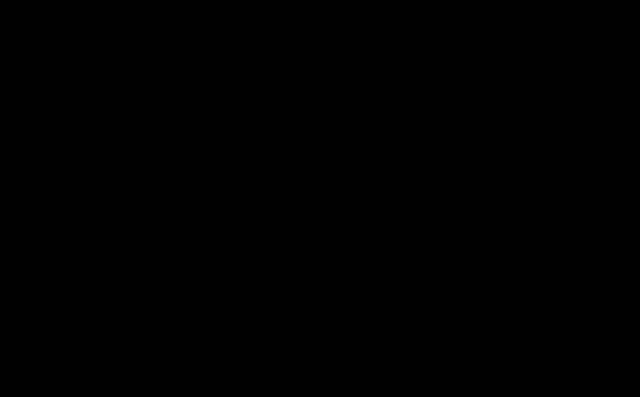
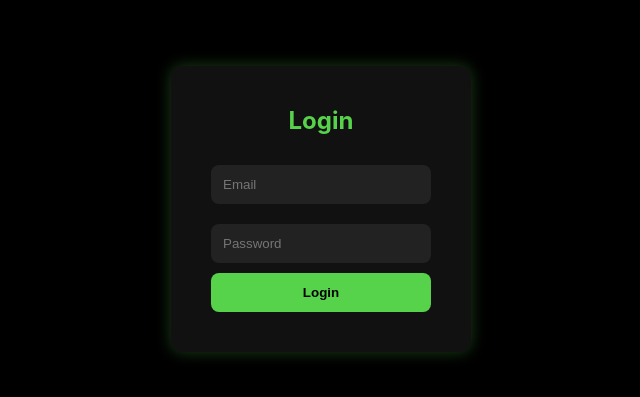
Before and after one commit to MadhavSinha007/Avarta, a React (Vite) app in the folder frontend/Avarta/: page /login in a window 1280 px wide. Before the commit this address had no page. Shown: the part 271-668 px from the top of the page, without its empty margins (319-959 px from the left). Built offline with nearby package versions, Linux system fonts and the light colour scheme.

Commit message:
set up auth with minor chnages in the ui

```diff
--- a/frontend/Avarta/src/Router.jsx
+++ b/frontend/Avarta/src/Router.jsx
@@ -4,6 +4,8 @@ import { BrowserRouter, Routes, Route } from 'react-router-dom';
 import Home from './pages/Home';
 import About from './pages/AboutPage';
 import HowItWorks from './pages/howitwork';
+import Login from './auth/Login';
+import Register from './auth/Register';
 
 const Router = () => {
   return (
@@ -14,6 +16,8 @@ const Router = () => {
         <Route index element={<Home />} />
         <Route path="/about" element={<About />} />
         <Route path='/howitworks' element={<HowItWorks />} />
+        <Route path="/login" element={<Login />} />
+        <Route path='/register' element={<Register />}  />
 
 
         {/* Add your pages in a Route component like these: */}
--- /dev/null
+++ b/frontend/Avarta/src/auth/Login.css
@@ -0,0 +1,57 @@
+.login-container {
+    background: #000; /* Matte black */
+    color: #57D24B;   /* Neon green */
+    height: 100vh;
+    display: flex;
+    justify-content: center;
+    align-items: center;
+  }
+
+  .login-box {
+    background: #111;
+    padding: 40px;
+    border-radius: 12px;
+    box-shadow: 0px 0px 15px rgba(87, 210, 75, 0.3);
+    width: 300px;
+    text-align: center;
+  }
+
+  .login-box h2 {
+    margin-bottom: 20px;
+  }
+
+  .login-box input {
+    width: 100%;
+    padding: 12px;
+    margin: 10px 0;
+    border: none;
+    border-radius: 8px;
+    background: #222;
+    color: #fff;
+    outline: none;
+  }
+
+  .login-box input:focus {
+    border: 1px solid #57D24B;
+  }
+
+  .login-box button {
+    background: #57D24B;
+    border: none;
+    padding: 12px;
+    width: 100%;
+    border-radius: 8px;
+    font-weight: bold;
+    cursor: pointer;
+    transition: 0.3s;
+  }
+
+  .login-box button:hover {
+    background: #45a93c;
+  }
+
+  .error {
+    color: red;
+    margin-bottom: 10px;
+    font-size: 14px;
+  }
--- /dev/null
+++ b/frontend/Avarta/src/auth/Login.jsx
@@ -0,0 +1,46 @@
+import React, { useState } from "react";
+/* import { signInWithEmailAndPassword } from "firebase/auth";
+import { auth } from "../firebaseConfig"; */
+import "./Login.css";
+
+const Login = () => {
+  const [email, setEmail] = useState("");
+  const [password, setPassword] = useState("");
+  const [error, setError] = useState("");
+
+  const handleLogin = async (e) => {
+    e.preventDefault();
+    try {
+      await signInWithEmailAndPassword(auth, email, password);
+      alert("Login successful!");
+    } catch (err) {
+      setError(err.message);
+    }
+  };
+
+  return (
+    <div className="login-container">
+      <form className="login-box" onSubmit={handleLogin}>
+        <h2>Login</h2>
+        {error && <p className="error">{error}</p>}
+        <input
+          type="email"
+          placeholder="Email"
+          onChange={(e) => setEmail(e.target.value)}
+          value={email}
+          required
+        />
+        <input
+          type="password"
+          placeholder="Password"
+          onChange={(e) => setPassword(e.target.value)}
+          value={password}
+          required
+        />
+        <button type="submit">Login</button>
+      </form>
+    </div>
+  );
+};
+
+export default Login;
--- /dev/null
+++ b/frontend/Avarta/src/auth/Register.css
@@ -0,0 +1,57 @@
+.register-container {
+    background: #000;
+    color: #57D24B;
+    height: 100vh;
+    display: flex;
+    justify-content: center;
+    align-items: center;
+  }
+
+  .register-box {
+    background: #111;
+    padding: 40px;
+    border-radius: 12px;
+    box-shadow: 0px 0px 15px rgba(87, 210, 75, 0.3);
+    width: 300px;
+    text-align: center;
+  }
+
+  .register-box h2 {
+    margin-bottom: 20px;
+  }
+
+  .register-box input {
+    width: 100%;
+    padding: 12px;
+    margin: 10px 0;
+    border: none;
+    border-radius: 8px;
+    background: #222;
+    color: #fff;
+    outline: none;
+  }
+
+  .register-box input:focus {
+    border: 1px solid #57D24B;
+  }
+
+  .register-box button {
+    background: #57D24B;
+    border: none;
+    padding: 12px;
+    width: 100%;
+    border-radius: 8px;
+    font-weight: bold;
+    cursor: pointer;
+    transition: 0.3s;
+  }
+
+  .register-box button:hover {
+    background: #45a93c;
+  }
+
+  .error {
+    color: red;
+    margin-bottom: 10px;
+    font-size: 14px;
+  }
--- /dev/null
+++ b/frontend/Avarta/src/auth/Register.jsx
@@ -0,0 +1,46 @@
+import React, { useState } from "react";
+/* import { createUserWithEmailAndPassword } from "firebase/auth";
+import { auth } from "../firebaseConfig"; */
+import "./Register.css";
+
+const Register = () => {
+  const [email, setEmail] = useState("");
+  const [password, setPassword] = useState("");
+  const [error, setError] = useState("");
+
+  const handleRegister = async (e) => {
+    e.preventDefault();
+    try {
+      await createUserWithEmailAndPassword(auth, email, password);
+      alert("Registration successful!");
+    } catch (err) {
+      setError(err.message);
+    }
+  };
+
+  return (
+    <div className="register-container">
+      <form className="register-box" onSubmit={handleRegister}>
+        <h2>Register</h2>
+        {error && <p className="error">{error}</p>}
+        <input
+          type="email"
+          placeholder="Email"
+          onChange={(e) => setEmail(e.target.value)}
+          value={email}
+          required
+        />
+        <input
+          type="password"
+          placeholder="Password"
+          onChange={(e) => setPassword(e.target.value)}
+          value={password}
+          required
+        />
+        <button type="submit">Register</button>
+      </form>
+    </div>
+  );
+};
+
+export default Register;
--- a/frontend/Avarta/src/components/HowItWorks.css
+++ b/frontend/Avarta/src/components/HowItWorks.css
@@ -115,11 +115,6 @@
 
 .step-card:hover::before {
   height: 8px;
-}
-
-/* Hide Step Number */
-.step-number {
-  display: none;
 }
 
 /* Icon Container */
--- a/frontend/Avarta/src/components/HowItWorks.jsx
+++ b/frontend/Avarta/src/components/HowItWorks.jsx
@@ -5,7 +5,6 @@ import "./HowItWorks.css";
 const HowItWorks = () => {
   const steps = [
     {
-      id: 1,
       icon: <FaUpload className="step-icon" />,
       title: "Upload Items",
       text: "Take a photo or upload images of your recyclable items and get instant AI-powered feedback and guidance.",
@@ -13,7 +12,6 @@ const HowItWorks = () => {
       buttonLink: "#upload"
     },
     {
-      id: 2,
       icon: <FaRecycle className="step-icon" />,
       title: "Get Guidance",
       text: "Receive personalized recycling instructions and tips to ensure proper waste management for your items.",
@@ -21,7 +19,6 @@ const HowItWorks = () => {
       buttonLink: "#guidance"
     },
     {
-      id: 3,
       icon: <FaMapMarkerAlt className="step-icon" />,
       title: "Find Recyclers",
       text: "Use our smart locator tool to discover the nearest recycling centers and drop-off points in your area.",
--- a/frontend/Avarta/src/components/Navbar.jsx
+++ b/frontend/Avarta/src/components/Navbar.jsx
@@ -32,9 +32,10 @@ const Navbar = () => {
             <Link to="/about">About us</Link>
             <Link to="/howitworks">How It Works</Link>
           </div>
+
           <div className="navbar-auth">
             <button className="login-btn">
-              Login to get started <span className="arrow">→</span>
+            <Link to="/login">Login to get started <span className="arrow">→</span> </Link>
             </button>
           </div>
         </div>
```
